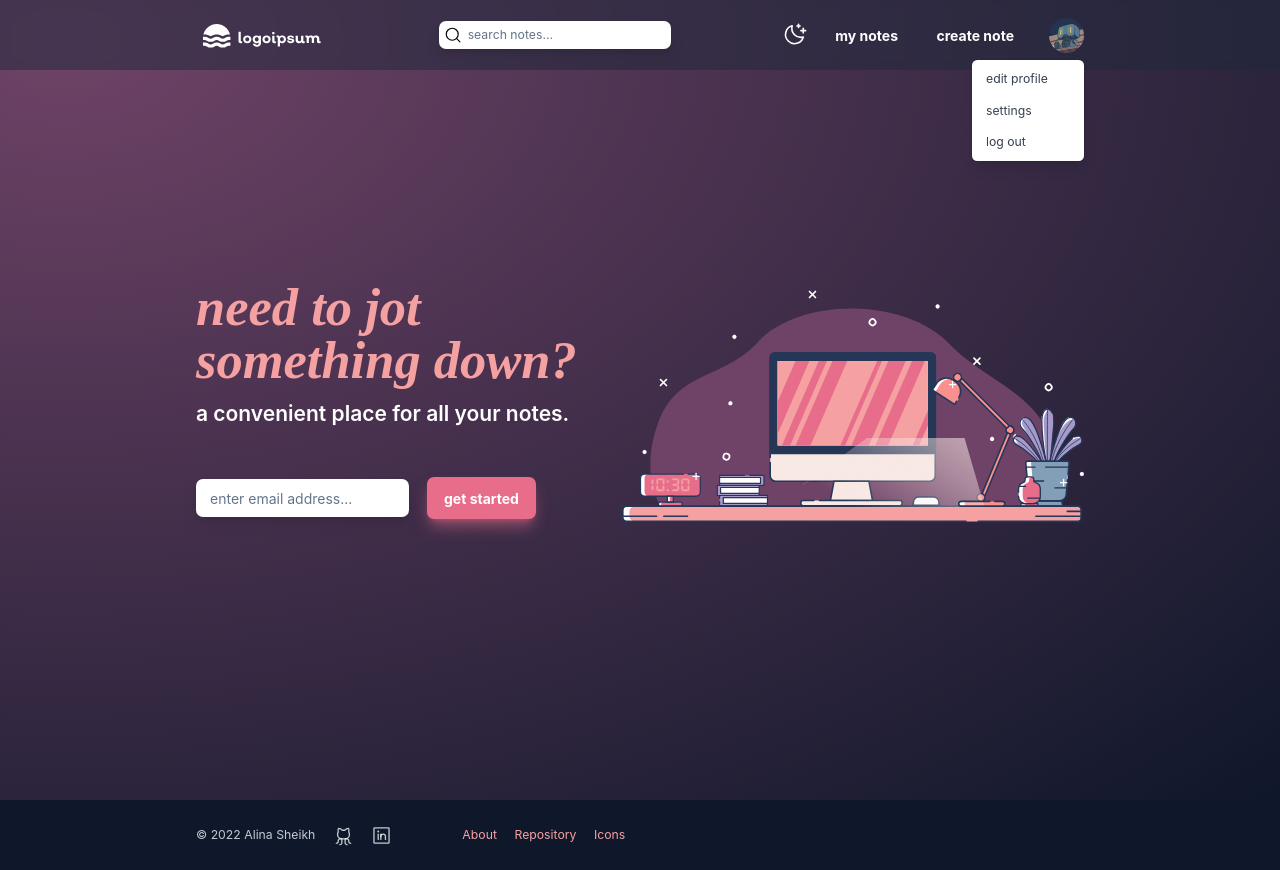
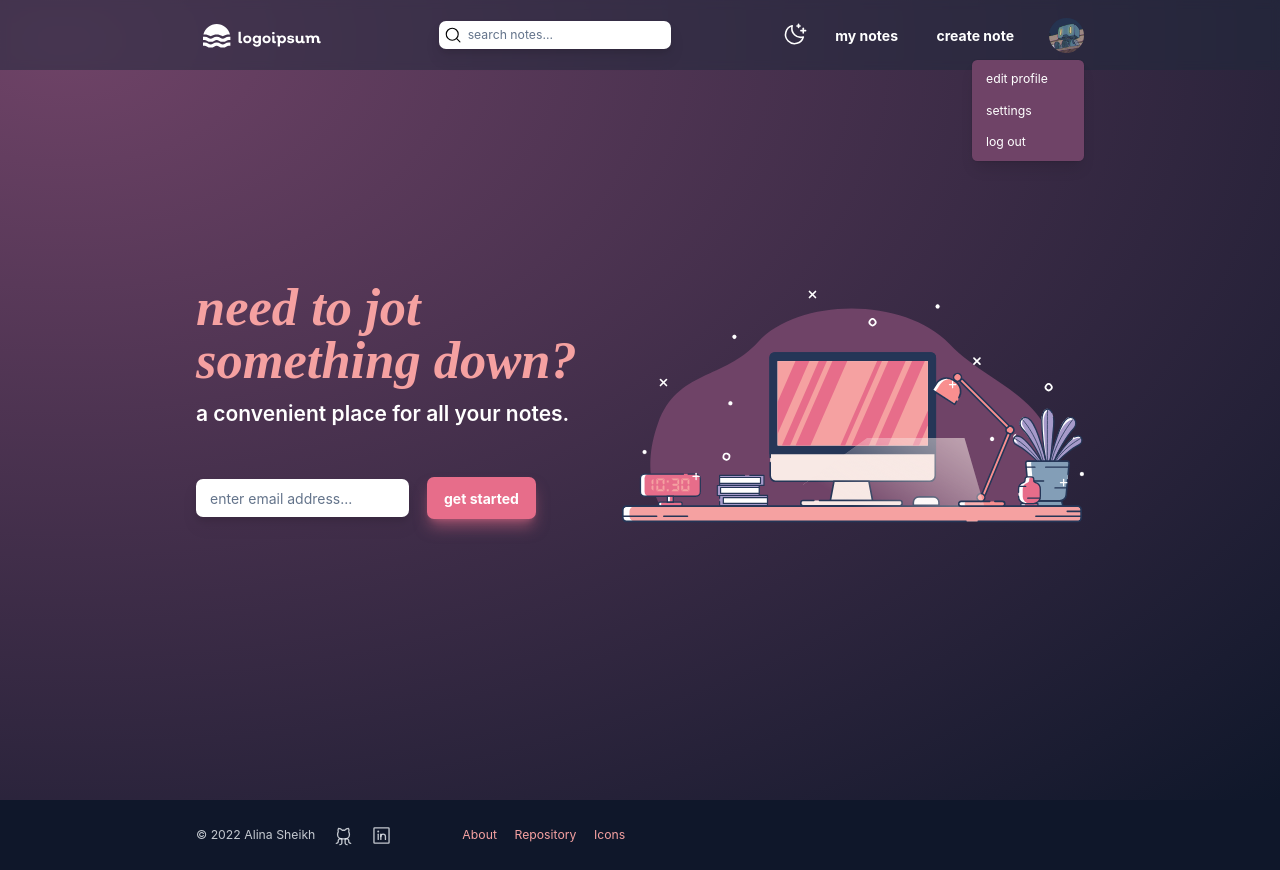
Before and after one commit to alshei/notepad-v2, a React (Create React App) app: page / in a window 1280 px wide. Both pictures are taken after a click on the picture 1066 px from the left and 35 px from the top of the page. Built offline with nearby package versions, Linux system fonts and the light colour scheme.

Commit message:
Update index.js

```diff
--- a/src/components/Dropdown/index.js
+++ b/src/components/Dropdown/index.js
@@ -19,7 +19,7 @@ const Dropdown = () => {
 
         {showOptions && (
           <div
-            className="origin-top-right absolute right-0 mt-2 w-32 rounded-md shadow-lg bg-white ring-1 ring-black ring-opacity-5 focus:outline-none"
+            className="origin-top-right absolute right-0 mt-2 w-32 rounded-md shadow-lg bg-mauve ring-1 ring-black ring-opacity-5 focus:outline-none"
             role="menu"
             aria-orientation="vertical"
             aria-labelledby="menu-button"
@@ -28,7 +28,7 @@ const Dropdown = () => {
             <div class="py-1" role="none">
               <a
                 href="#"
-                className="text-gray-700 block px-4 py-2 text-sm hover:bg-gray-100"
+                className="text-white block px-4 py-2 text-sm hover:bg-slate-800"
                 role="menuitem"
                 tabindex="-1"
                 id="menu-item-0"
@@ -37,7 +37,7 @@ const Dropdown = () => {
               </a>
               <a
                 href="#"
-                className="text-gray-700 block px-4 py-2 text-sm hover:bg-gray-100"
+                className="text-white block px-4 py-2 text-sm hover:bg-slate-800"
                 role="menuitem"
                 tabindex="-1"
                 id="menu-item-1"
@@ -46,7 +46,7 @@ const Dropdown = () => {
               </a>
               <a
                 href="#"
-                className="text-gray-700 block px-4 py-2 text-sm hover:bg-gray-100"
+                className="text-white block px-4 py-2 text-sm hover:bg-slate-800"
                 role="menuitem"
                 tabindex="-1"
                 id="menu-item-1"
```
